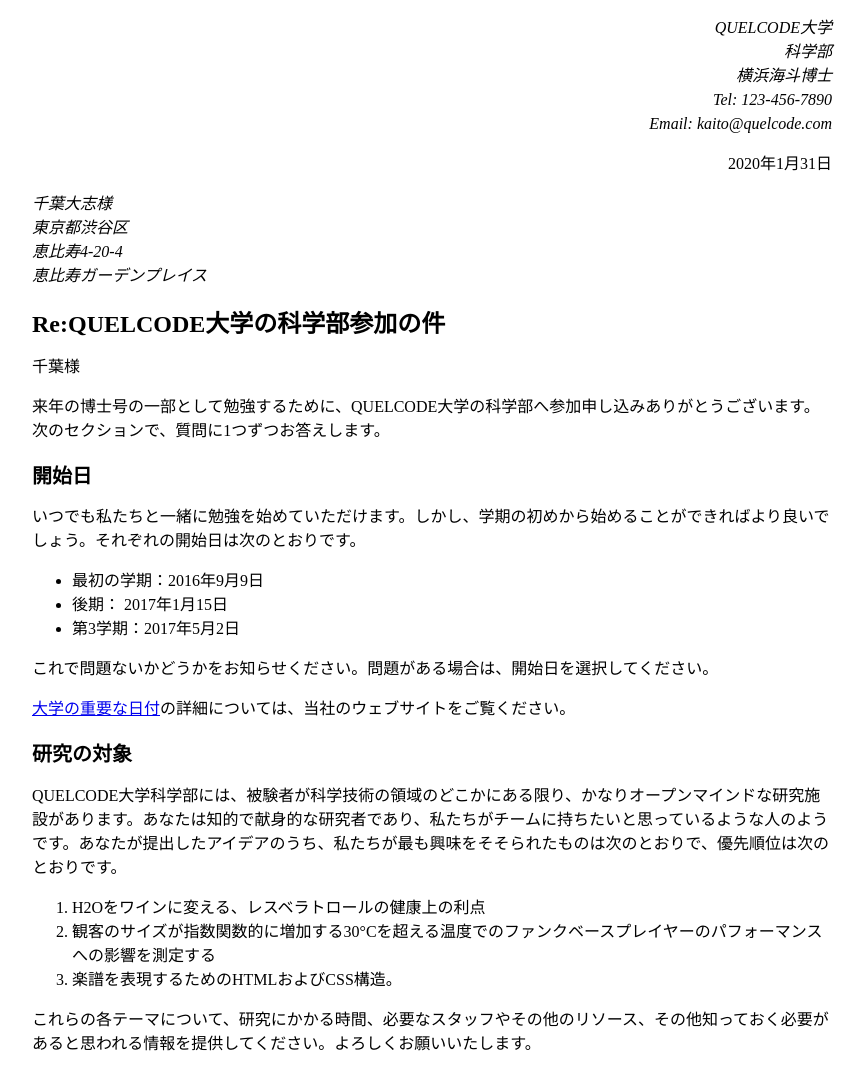
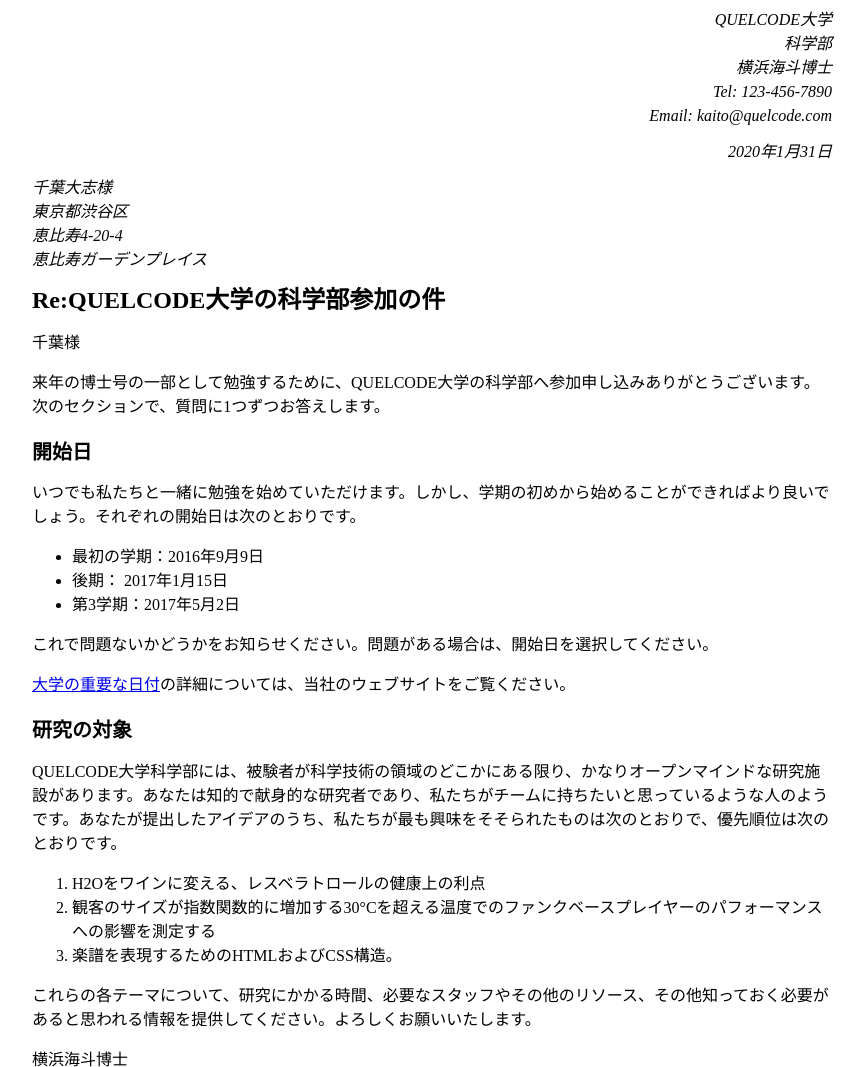
Before and after one commit to nolizerfast/markup_kadai_01, a plain HTML site: page markup_kadai_01.html in a window 1280 px wide. Shown: the top 1067 px of the page, without its empty margins (208-1074 px from the left). Drawn offline with Linux system fonts and the light colour scheme.

Commit message:
header等を修正

```diff
--- a/markup_kadai_01.html
+++ b/markup_kadai_01.html
@@ -29,31 +29,30 @@
         list-style: none;
         padding-left: 0;
         }
+        address p {
+            line-height:0.5;
+        }
+        p.date {
+            line-height: 2;
+        }
     </style>
 </head>
 <body>
-    <header>
         <address class="sender-column">
-            <ul>
-                <li>QUELCODE大学</li>
-                <li>科学部</li>
-                <li>横浜海斗博士</li>
-                <li>Tel: 123-456-7890</li>
-                <li>Email: kaito@quelcode.com</li>
-            </ul>
+            <p>QUELCODE大学</p>
+            <p>科学部</p>
+            <p>横浜海斗博士</p>
+            <p>Tel: 123-456-7890</p>
+            <p>Email: kaito@quelcode.com</p>
+            <p class="date">2020年1月31日</p>
         </address>
 
-        <p class="sender-column">2020年1月31日</p>
-
         <address>
-            <ul>
-                <li>千葉大志様</li>
-                <li>東京都渋谷区</li>
-                <li>恵比寿4-20-4</li>
-                <li>恵比寿ガーデンプレイス</li>
-            </ul>
+            <p>千葉大志様</p>
+            <p>東京都渋谷区</p>
+            <p>恵比寿4-20-4</p>
+            <p>恵比寿ガーデンプレイス</p>
         </address>
-    </header>
 
     <main>
         <h1>Re:QUELCODE大学の科学部参加の件</h1>
@@ -80,6 +79,7 @@
 
         <p><a href="http://www.example.com/">大学の重要な日付</a>の詳細については、当社のウェブサイトをご覧ください。</p>
 
+        <section>
             <h2>研究の対象</h2>
 
             <p>
@@ -95,6 +95,7 @@
             <p>
                 これらの各テーマについて、研究にかかる時間、必要なスタッフやその他のリソース、その他知っておく必要があると思われる情報を提供してください。よろしくお願いいたします。
             </p>
+        </section>
 
         <p>横浜海斗博士</p>
 
```
Lines whose indentation alone changed are shown as unchanged.
